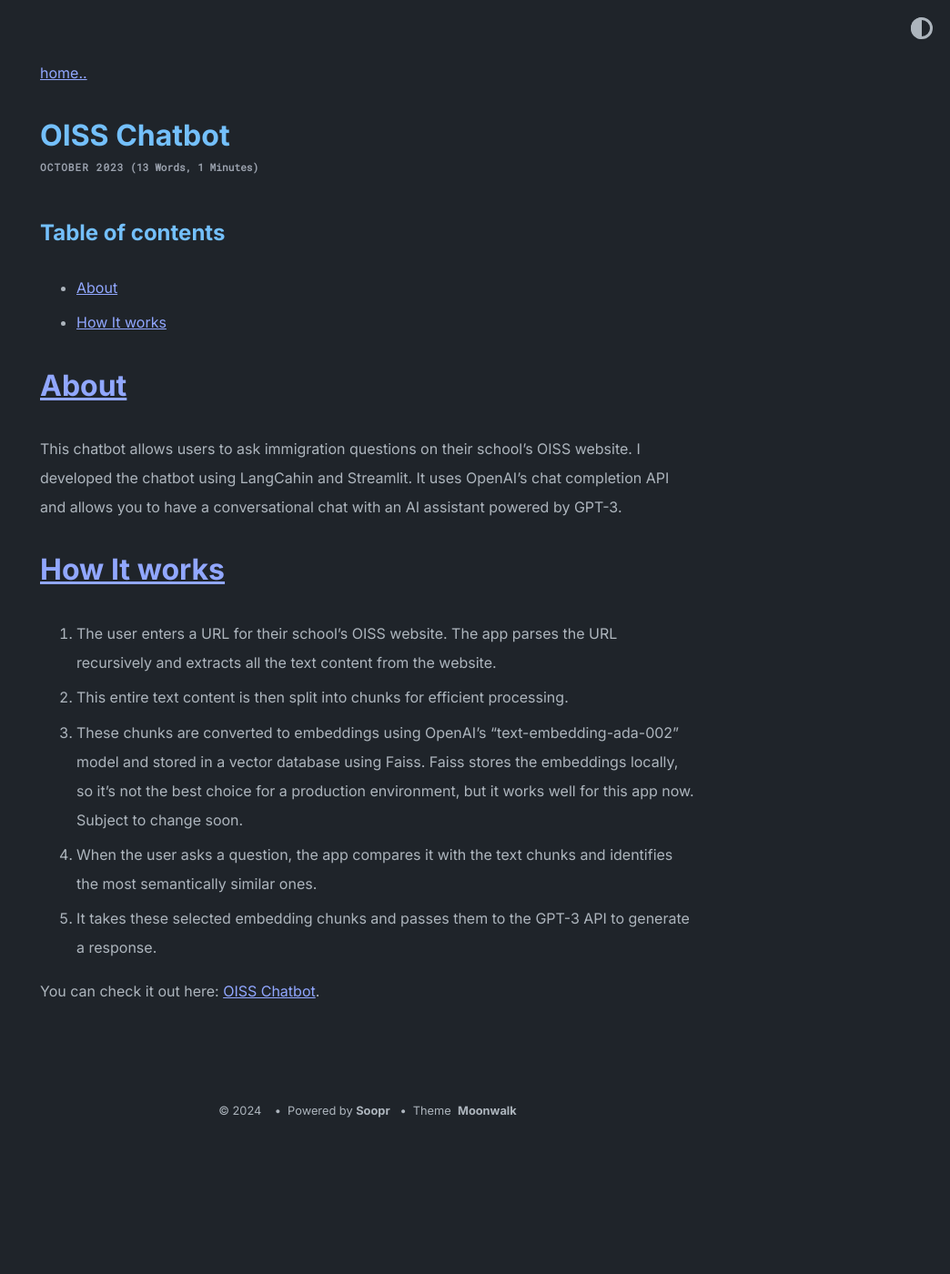
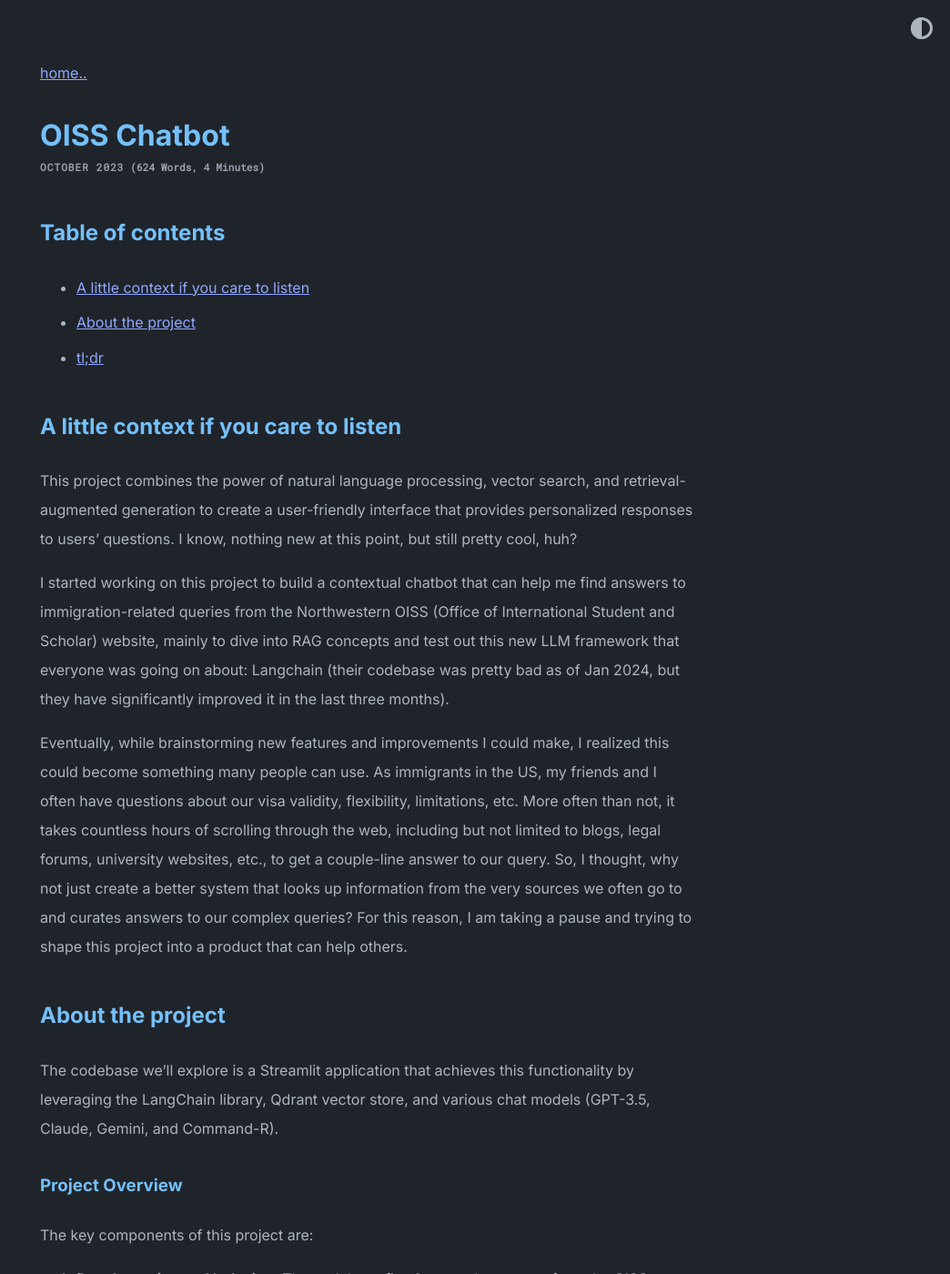
Before and after one commit to M4sum/m4sum.github.io, a Jekyll site: the page built from _posts/2023-10-06-oiss-chatbot.md, in a window 1280 px wide and 1400 px high. Shown: the whole window at 91% size, without its empty margins (236-1280 px from the left). Built offline with Jekyll 4.4.1, drawn with Linux system fonts in a browser that asks for light colours; some of the changed text lies outside the part shown.

Commit message:
Update 2023-10-06-oiss-chatbot.md

```diff
--- a/_posts/2023-10-06-oiss-chatbot.md
+++ b/_posts/2023-10-06-oiss-chatbot.md
@@ -4,19 +4,54 @@ title: "OISS Chatbot"
 ---
 
 ## Table of contents
-- [About](#about)
-- [How It works](#how-it-works)
+- [A little context if you care to listen](#a-little-context-if-you-care-to-listen)
+- [About the project](#about-the-project)
+- [tl;dr](#tldr)
 
-# [About](#about)
+## A little context if you care to listen
 
-This chatbot allows users to ask immigration questions on their school’s OISS website. I developed the chatbot using LangCahin and Streamlit. It uses OpenAI’s chat completion API and allows you to have a conversational chat with an AI assistant powered by GPT-3.
+This project combines the power of natural language processing, vector search, and retrieval-augmented generation to create a user-friendly interface that provides personalized responses to users' questions. I know, nothing new at this point, but still pretty cool, huh?
 
-# [How It works](#how-it-works)
+I started working on this project to build a contextual chatbot that can help me find answers to immigration-related queries from the Northwestern OISS (Office of International Student and Scholar) website, mainly to dive into RAG concepts and test out this new LLM framework that everyone was going on about: Langchain (their codebase was pretty bad as of Jan 2024, but they have significantly improved it in the last three months).
 
-1. The user enters a URL for their school’s OISS website. The app parses the URL recursively and extracts all the text content from the website.
-2. This entire text content is then split into chunks for efficient processing.
-3. These chunks are converted to embeddings using OpenAI’s “text-embedding-ada-002” model and stored in a vector database using Faiss. Faiss stores the embeddings locally, so it’s not the best choice for a production environment, but it works well for this app now. Subject to change soon.
-4. When the user asks a question, the app compares it with the text chunks and identifies the most semantically similar ones.
-5. It takes these selected embedding chunks and passes them to the GPT-3 API to generate a response.
+Eventually, while brainstorming new features and improvements I could make, I realized this could become something many people can use. As immigrants in the US, my friends and I often have questions about our visa validity, flexibility, limitations, etc. More often than not, it takes countless hours of scrolling through the web, including but not limited to blogs, legal forums, university websites, etc., to get a couple-line answer to our query. So, I thought, why not just create a better system that looks up information from the very sources we often go to and curates answers to our complex queries? For this reason, I am taking a pause and trying to shape this project into a product that can help others.
 
-You can check it out here: [OISS Chatbot](https://chat-with-oiss.streamlit.app/).
+## About the project
+
+The codebase we'll explore is a Streamlit application that achieves this functionality by leveraging the LangChain library, Qdrant vector store, and various chat models (GPT-3.5, Claude, Gemini, and Command-R).
+
+### Project Overview
+
+The key components of this project are:
+
+1. **Data Ingestion and Indexing**: The codebase first ingests the content from the OISS website and creates a vector store using the Qdrant vector database. This allows for efficient retrieval of relevant information based on user queries.
+2. **Chat Interface**: The application provides a Streamlit-based chat interface where users can enter their questions, and the chatbot responds with relevant information from the OISS website.
+3. **Retrieval-Augmented Generation**: The project utilizes a Retrieval-Augmented Generation (RAG) approach, where the chatbot combines the retrieved information from the vector store with the capabilities of large language models to generate comprehensive and informative responses.
+4. **API Key Management**: The application securely stores the user's API key for the selected chat model, allowing them to continue the conversation in future sessions.
+5. **Prompt engineering:** The chatbot combines retrieved information with different prompts to fine-tune the responses generated by the LLM. ****I am still experimenting with this part, so you might not see any effects of prompt engineering on the deployed app.
+
+### How it works
+
+- The user enters a URL for their school’s OISS website (currently, only Northwestern University is supported) and selects one of the 4 chat models: (Claude, GPT-3.5, Command-R, Gemini). The app parses the URL recursively and extracts all the text content from the website.
+- This entire text content is then split into chunks for efficient processing.
+- These chunks are converted to embeddings using **bge-small-en-v1.5,** a smaller version of the bge-m3 model that achieves pretty high scores on the HuggingFace MTE board. These embeddings are then stored in the Qdrant vector database.
+- When the user asks a question, the app compares it with the text chunks and identifies the most semantically similar ones.
+- It takes these selected embedding chunks and passes them to the selected chat API to generate a response.
+- This response is streamed to the user along with the retrieved context so you know what exactly the model is looking at to answer your questions.
+
+### Future Improvements and Feedback
+
+This project is still a work in progress, and I'm excited to continue developing it further. Some potential future improvements include:
+
+- Expanding the coverage of the OISS website content to provide more comprehensive answers
+- Integrating additional chat models and exploring their strengths and weaknesses
+- Enhancing the user interface with more visual elements and interactive features
+- Exploring ways to make the API key management more user-friendly
+
+I welcome any feedback, ideas, or suggestions from the community. Feel free to email me or connect with me on LinkedIn. I'm always eager to learn and improve this project.
+
+## tl;dr
+
+In this blog post, we've explored a Streamlit-based application that leverages natural language processing and retrieval-augmented generation to create a contextual chatbot for OISS queries. By combining the power of vector search, large language models, and secure API key management, this project demonstrates how to build an engaging and informative tool for users seeking immigration-related information.
+
+I hope this post has been informative and has sparked your interest in exploring similar projects. Happy coding!
```
